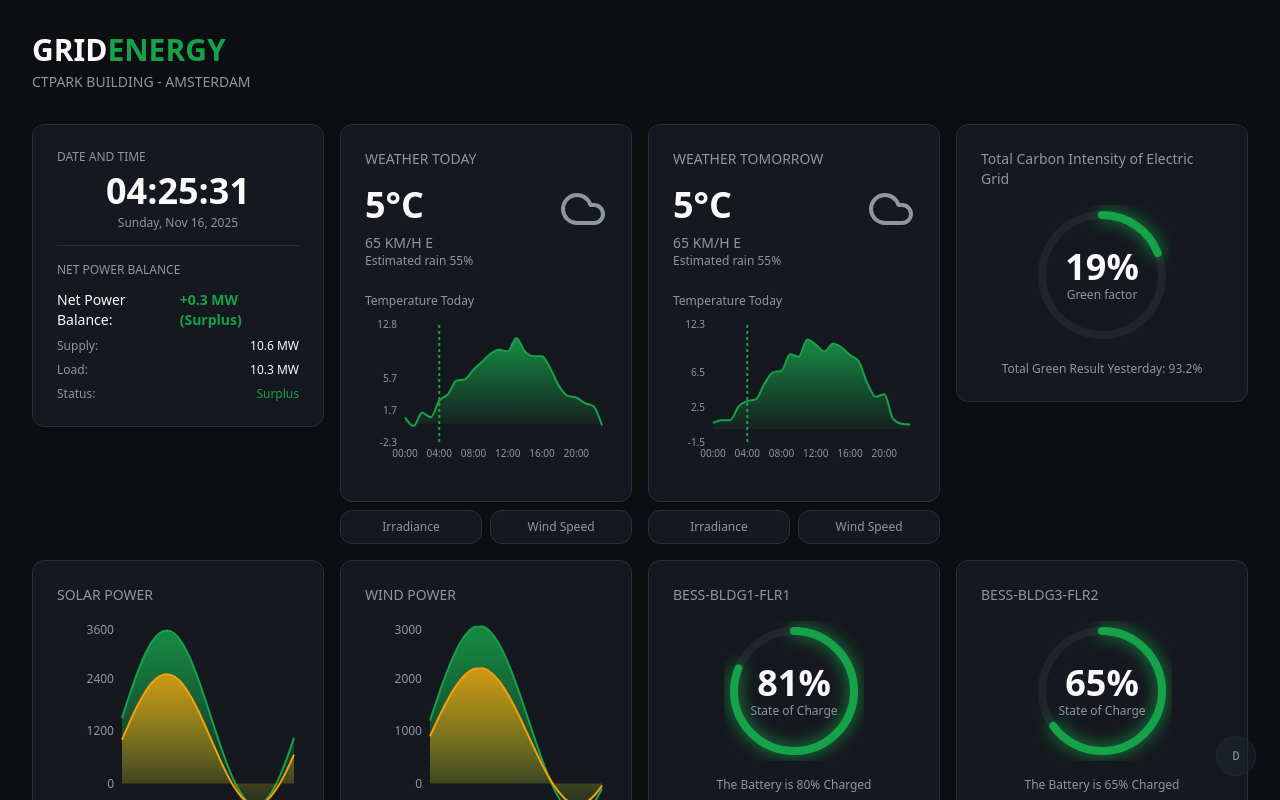
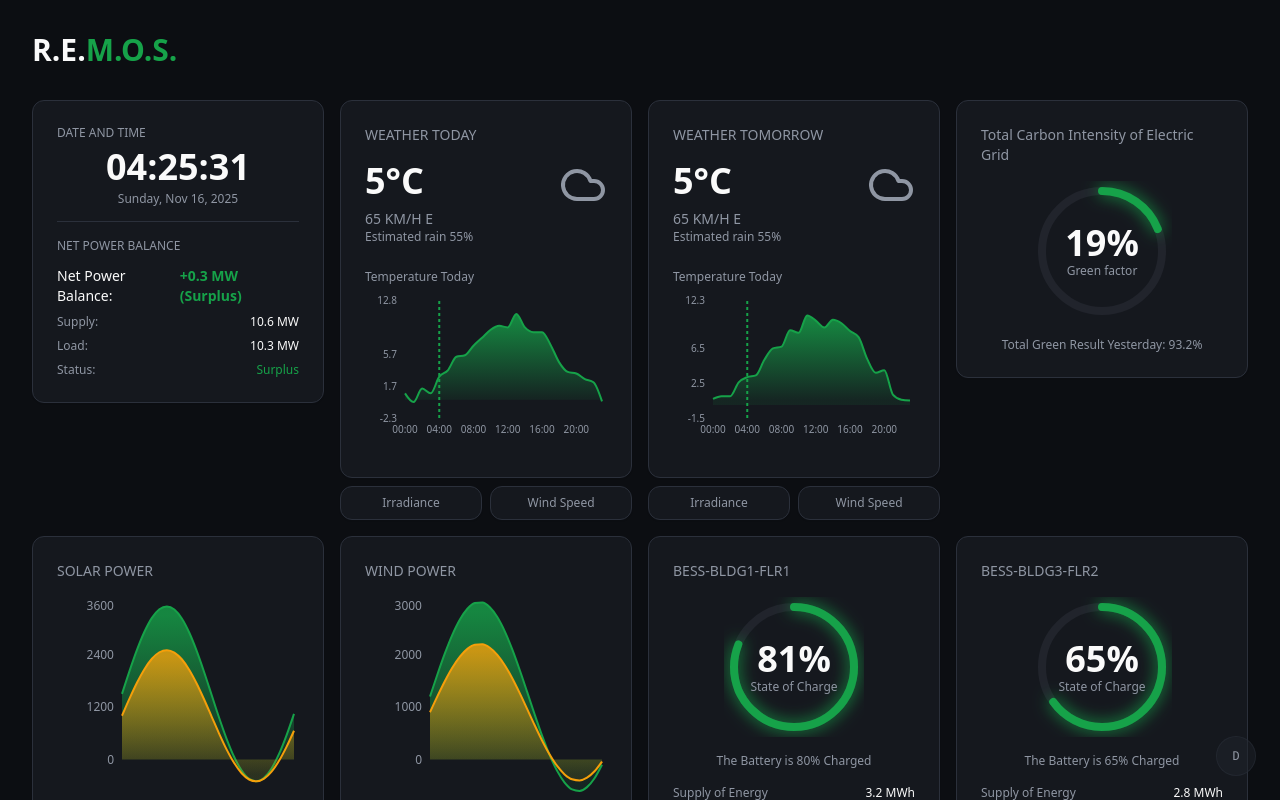
Before and after one commit to alanasung/gridview-dashboard, a React (Vite) app: page / in a window 1280 px wide. Shown: the top 800 px of the page. Built offline with nearby package versions, Linux system fonts and the light colour scheme; the HTML template or start-up script is replaced by a standard one.

Commit message:
Code edited in Lovable Code Editor
Edited UI in Lovable

```diff
--- a/src/pages/Index.tsx
+++ b/src/pages/Index.tsx
@@ -169,10 +169,9 @@ const Index = () => {
       {/* Header */}
       <div className="mb-8">
         <h1 className="text-3xl font-bold">
-          <span className="text-foreground">GRID</span>
-          <span className="text-primary">ENERGY</span>
+          <span className="text-foreground">R.E.</span>
+          <span className="text-primary">M.O.S.</span>
         </h1>
-        <p className="text-sm text-muted-foreground mt-1">CTPARK BUILDING - AMSTERDAM</p>
       </div>
 
       {/* Main Grid */}
```
